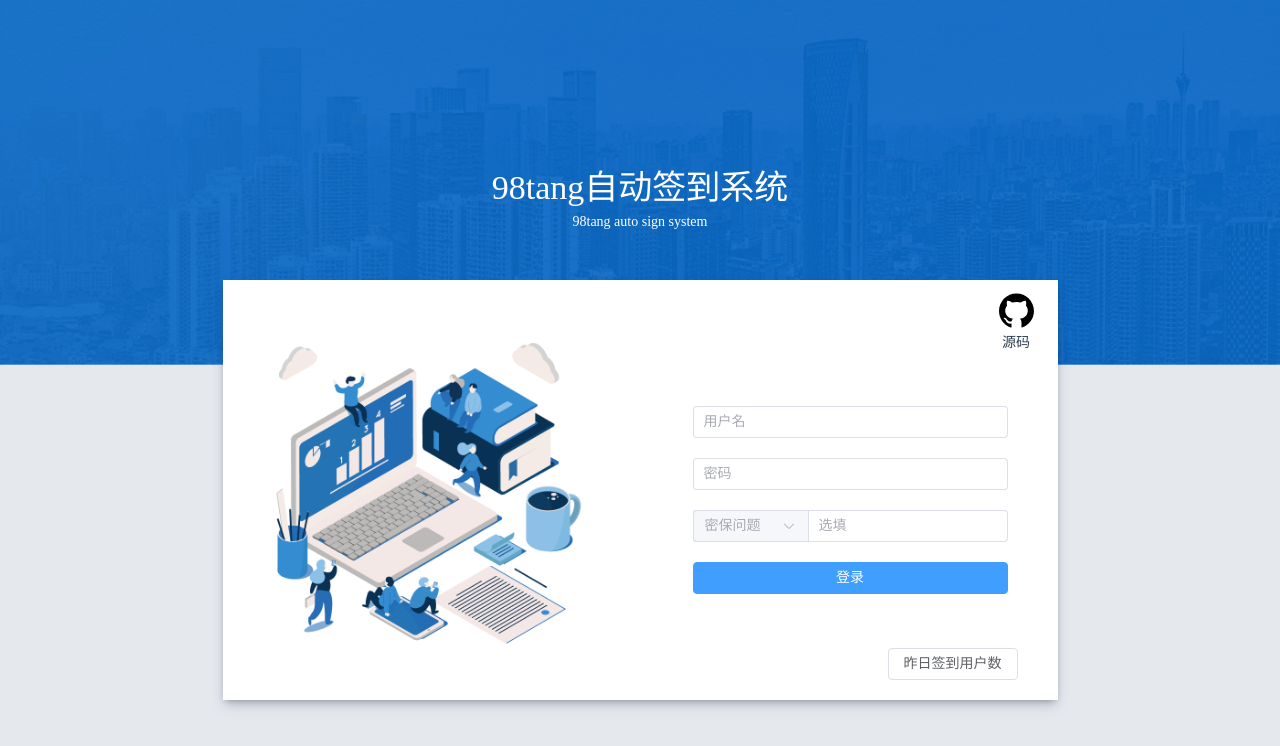
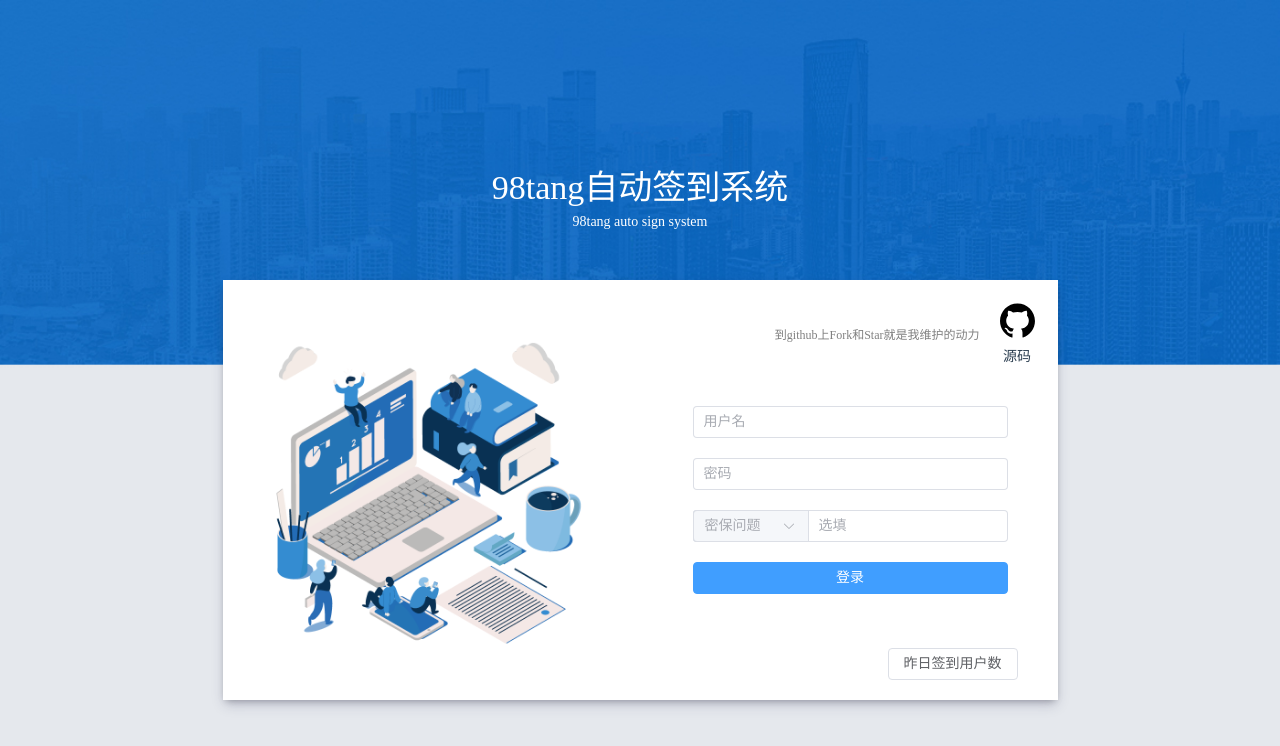
Before and after one commit to super-upup/98tang, a Vue app: page / in a window 1280 px wide. Shown: the top 746 px of the page. Built offline with nearby package versions, Linux system fonts and the light colour scheme; no server answers.

Commit message:
增加维护语

```diff
--- a/src/views/LoginPanel.vue
+++ b/src/views/LoginPanel.vue
@@ -9,6 +9,10 @@
 
     <div class="login-panel">
       <div @click="goGithub" class="github">
+        <div style="font-size: 12px; color: grey; margin-right: 20px">
+          到github上Fork和Star就是我维护的动力
+        </div>
+        <div>
           <img
             style="height: 35px; width: 35px"
             alt="github"
@@ -16,6 +20,7 @@
           />
           <div style="white-space: nowrap; font-size: 14px; margin-top: 3px">
             源码
+          </div>
         </div>
       </div>
 
@@ -161,12 +166,12 @@ export default {
   position: absolute;
   right: 23px;
   top: 23px;
-  width: 37px;
-  height: 37px;
-  border-radius: 50%;
+  /* width: 37px;
+  height: 37px; */
+  /* border-radius: 50%; */
   display: flex;
-  flex-direction: column;
-  justify-content: center;
+  /* flex-direction: column;
+  justify-content: center; */
   align-items: center;
 }
 
```
Also changed, not shown: 8 other files (tests, documents, lock files or other folders). Lines whose indentation alone changed are shown as unchanged.
